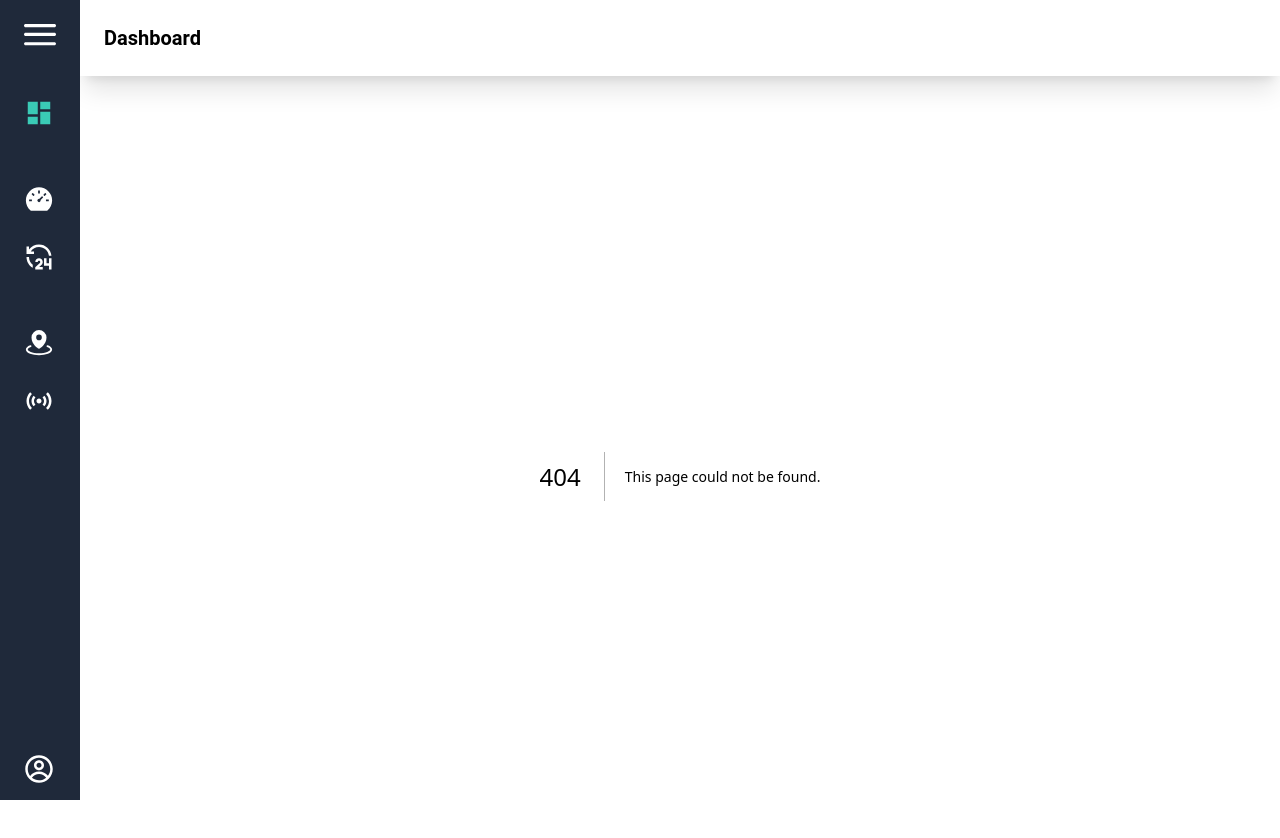
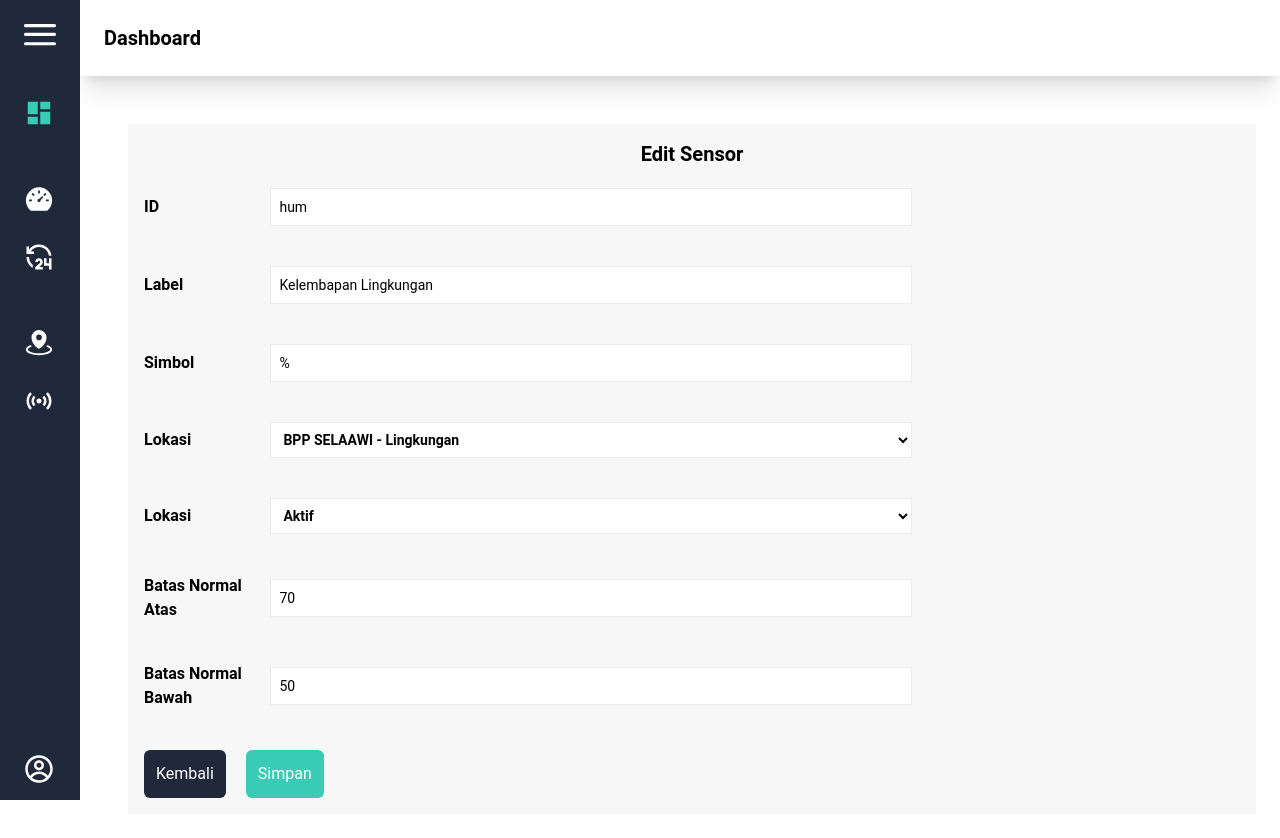
Before and after one commit to shalmanrafli30/agrosmart-system, a Next.js app: page /sensor/edit-sensor in a window 1280 px wide. Before the commit this address had no page. Shown: the top 838 px of the page. Built offline with nearby package versions, Linux system fonts and the light colour scheme.

Commit message:
add edit sensor page

```diff
--- /dev/null
+++ b/src/app/sensor/edit-sensor/page.tsx
@@ -0,0 +1,58 @@
+import type { Metadata } from "next";
+import Back from '../../Components/backButton';
+
+export const metadata: Metadata = {
+    title: "Edit Sensor",
+    description: "AgroSmartSystem Area",
+};
+
+export default function page() {
+    return(
+        <div className="p-6">
+            {/* FORM */}
+            <div className="mt-6 ml-6 bg-abu p-4">
+                <h3 className="mb-5 text-center font-bold text-xl">Edit Sensor</h3>
+                <form action="#" className="max-w-screen-md mx-0 space-y-10">
+                    <div id="idArea" className="flex space-x-5 items-center mb-2">
+                        <label htmlFor="idArea" className="text-black text-base font-bold w-32">ID</label>
+                        <input type="text" name="idArea" id="" className="bg-white border border-abu3 text-black text-sm w-full p-2" value="hum" required/>
+                    </div>
+                    <div id="labelSensor" className="flex space-x-5 items-center mb-2">
+                        <label htmlFor="labelSensor" className="text-black text-base font-bold w-32">Label</label>
+                        <input type="text" name="labelSensor" id="" className="bg-white border border-abu3 text-black text-sm w-full p-2" value="Kelembapan Lingkungan" required/>
+                    </div>
+                    <div id="simbolSensor" className="flex space-x-5 items-center mb-2">
+                        <label htmlFor="simbolSensor" className="text-black text-base font-bold w-32">Simbol</label>
+                        <input type="text" name="simbolSensor" id="" className="bg-white border border-abu3 text-black text-sm w-full p-2" value="%" required/>
+                    </div>
+                    <div id="lokasi" className="flex space-x-5 items-center mb-2">
+                        <label htmlFor="lokasi" className="text-black text-base font-bold w-32">Lokasi</label>
+                        <select name="lokasi" id="" className="bg-white border border-abu3 text-black text-sm w-full p-2 font-bold" required>
+                            <option value="Lingkungan">BPP SELAAWI - Lingkungan</option>
+                            <option value="Lahan Padi">BPP SELAAWI - Lahan Padi</option>
+                        </select>
+                    </div>
+                    <div id="status" className="flex space-x-5 items-center mb-2">
+                        <label htmlFor="status" className="text-black text-base font-bold w-32">Lokasi</label>
+                        <select name="status" id="" className="bg-white border border-abu3 text-black text-sm w-full p-2 font-bold" required>
+                            <option value="Aktif">Aktif</option>
+                            <option value="Aktif">Tidak Aktif</option>
+                        </select>
+                    </div>
+                    <div id="BatasAtasSensor" className="flex space-x-5 items-center mb-2">
+                        <label htmlFor="BatasAtasSensor" className="text-black text-base font-bold w-32">Batas Normal Atas</label>
+                        <input type="text" name="BatasAtasSensor" id="" className="bg-white border border-abu3 text-black text-sm w-full p-2" value="70" required/>
+                    </div>
+                    <div id="BatasBawahSensor" className="flex space-x-5 items-center mb-2">
+                        <label htmlFor="BatasBawahSensor" className="text-black text-base font-bold w-32">Batas Normal Bawah</label>
+                        <input type="text" name="BatasBawahSensor" id="" className="bg-white border border-abu3 text-black text-sm w-full p-2" value="50" required/>
+                    </div>
+                    <div id="aksi" className="space-x-5 mt-6">
+                        <Back route="/sensor"/>
+                        <input type="submit" value="Simpan" className="bg-primary text-white rounded-md p-3 cursor-pointer hover:bg-secondary"/>
+                    </div>
+                </form>
+            </div>
+        </div>
+    )
+}
```
